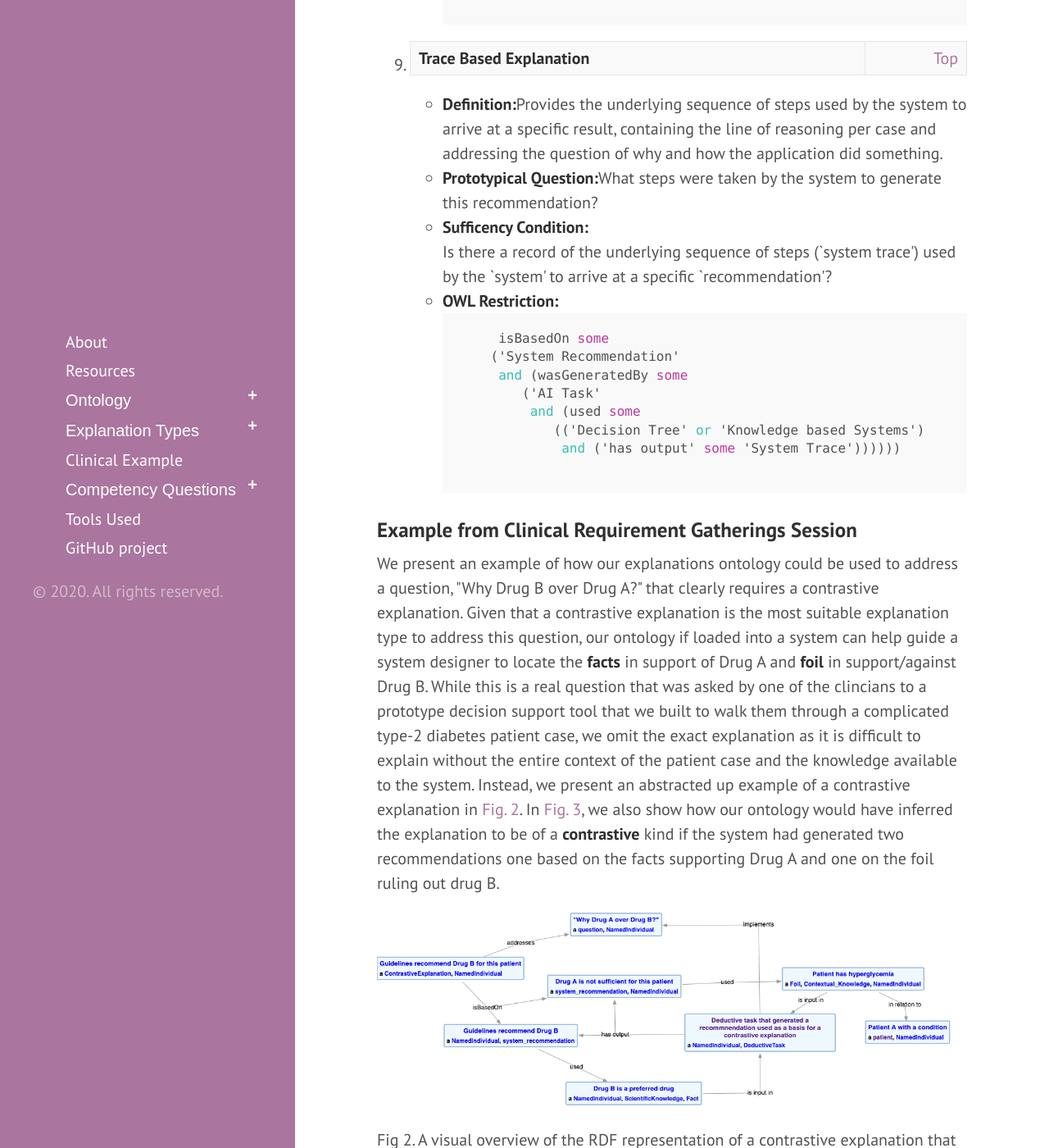
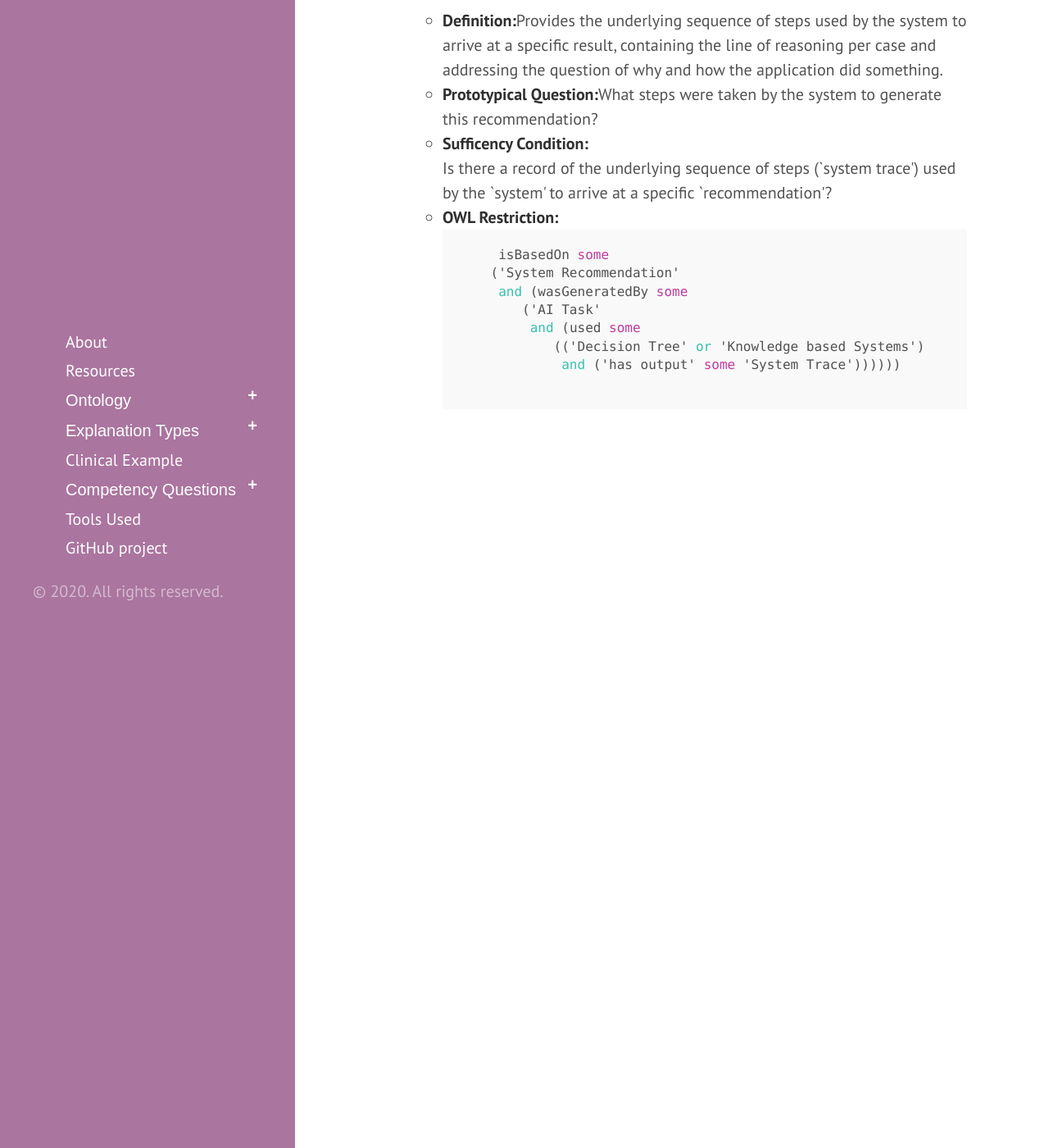
Before and after one commit to tetherless-world/explanation-ontology, a Jekyll site: the page built from modeling.md, in a window 1280 px wide and 1400 px high, scrolled down 5996 px. Shown: the whole window at 82% size. Built offline with Jekyll 4.4.1, drawn with Linux system fonts in a browser that asks for light colours; Markdown is read by kramdown in place of the engine named in the settings; some of the changed text lies outside the part shown.

Commit message:
Update modeling.md

```diff
--- a/modeling.md
+++ b/modeling.md
@@ -3,14 +3,14 @@ layout: default
 title: Modeling Snippets
 ---
 
-[Modeling of Explanation Types](#explanationtypes) | [A Clinical Example](#clinicalexample)
+[Modeling of Explanation Types](#explanationtypes)
 
 <article class="mb-5" id="modelingsnippets">
 <content>
 
 
 <h2 id="modelingabout">Modeling of Explanation Types and a Clinical Example</h2>
-  <p>In this section, we show how our <a href="#ontology">Explanations Ontology</a> can be used to represent the generational needs of different explanation types we identified from our literature review as well as support generation of some examples of explanations we observed or encoded into our prototype AI system that we designed during our requirements gathering session with Duke clinicians. For more details about our requirements gathering sessions or the explanation types itself, refer to our paper submission. In this website we present modeling snippets that use classes and properties from our ontology.</p>
+  <p>In this section, we show how our <a href="#ontology">Explanation Ontology</a> can be used to represent the generational needs of different explanation types we identified from our literature review. For more details about our explanation types itself, refer to our paper submission. In this website we present modeling snippets that use classes and properties from our ontology.</p>
 
   <article class="mb-5" id="explanationtypes">
 <content>
@@ -198,22 +198,3 @@ title: Modeling Snippets
 </ol>
   <!--can cite our book chapter here-->
  </content>
-
- <article class="mb-5" id="clinicalexample">
-<content>
-
-
-<h3>Example from Clinical Requirement Gatherings Session</h3>
-  <p>We present an example of how our explanations ontology could be used to address a question, "Why Drug B over Drug A?" that clearly requires a contrastive explanation. Given that a contrastive explanation is the most suitable explanation type to address this question, our ontology if loaded into a system can help guide a system designer to locate the <strong>facts</strong> in support of Drug A and <strong>foil</strong> in support/against Drug B. While this is a real question that was asked by one of the clincians to a prototype decision support tool that we built to walk them through a complicated type-2 diabetes patient case, we omit the exact explanation as it is difficult to explain without the entire context of the patient case and the knowledge available to the system. Instead, we present an abstracted up example of a contrastive explanation in <a href="#fig2">Fig. 2</a>. In <a href="#fig3">Fig. 3</a>, we also show how our ontology would have inferred the explanation to be of a <strong>contrastive</strong> kind if the system had generated two recommendations one based on the facts supporting Drug A and one on the foil ruling out drug B.</p>
-
- <img src="../images/rdfviewerexample.png" style="width:100%; height:100%"/>
-  <caption id="fig2">Fig 2. A visual overview of the RDF representation of a contrastive explanation that addresses the question, "Why Drug B over A?"</caption>
-  <br>
-    <p>The RDF snippet can be browsed at and is available within our Github repository at : <a href="https://raw.githubusercontent.com/tetherless-world/explanation-ontology/master/annotations/contrastiveexp.rdf">https://raw.githubusercontent.com/tetherless-world/explanation-ontology/master/annotations/contrastiveexp.rdf</a></p>
-
-  <br>
-  <br>
-<img src="../images/ProtegeSnapshot.png" style="width:100%; height:100%">
-  <caption id="fig3">Fig 3. A snapshot of classification results obtained by running <a href="https://github.com/stardog-union/pellet">Pellet reasoner</a> within <a href="https://protege.stanford.edu/">Protege</a> which depict how an explanation based on two system recommendations that were supported by a fact and foil respectively were inferred to be of a contrastive type. The reasoner leveraged the encoding of <a href="#explanationtypes">sufficiency conditions for each explanation type</a> that we support as OWL restrictions within our ontology.</caption>
-
- </content>
```
